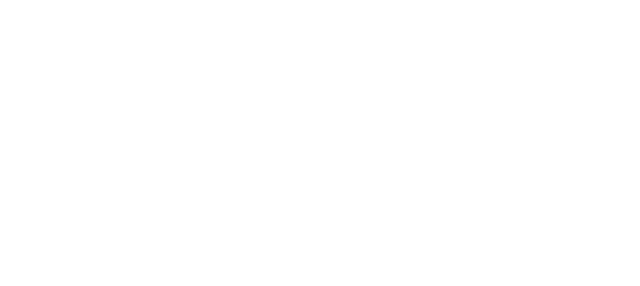
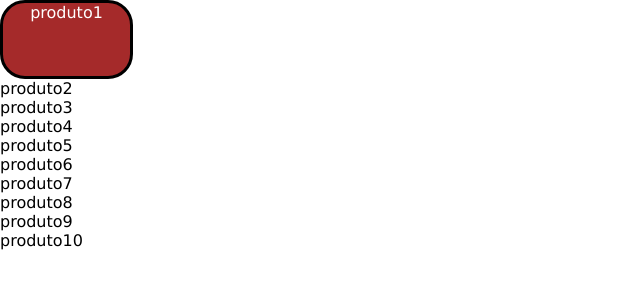
Before and after one commit to ElielAlvesDosSantos/PROVA-PPE, a plain HTML site: page index.html in a window 1280 px wide. Shown: the whole page, without its empty margins (0-640 px from the left). Drawn offline with Linux system fonts and the light colour scheme.

Commit message:
oque deu

```diff
--- a/index.html
+++ b/index.html
@@ -5,9 +5,20 @@
     <meta http-equiv="X-UA-Compatible" content="IE=edge">
     <meta name="viewport" content="width=device-width, initial-scale=1.0">
     <link rel="stylesheet" href="style.css">
-    <title>Document</title>
+    <title>Prova</title>
 </head>
 <body>
+    <div class="produto1">produto1</div>
+    <div class="produto2">produto2</div>
+    <div class="produto3">produto3</div>
+    <div class="produto4">produto4</div>
+    <div class="produto5">produto5</div>
+    <div class="produto6">produto6</div>
+    <div class="produto7">produto7</div>
+    <div class="produto8">produto8</div>
+    <div class="produto9">produto9</div>
+    <div class="produto10">produto10</div>
+
 
 </body>
 </html>
--- a/style.css
+++ b/style.css
@@ -0,0 +1,144 @@
+* {
+    font-family: verdana;
+    margin: 0;
+    padding: 0;
+    box-sizing:border-box;
+    font-weight:22px
+}
+
+ .produto1{
+    text-align: center;
+    width: 133px;
+    height: 79px;
+    background: brown;
+    border: solid;
+    color: white;
+    border-color: black;
+    border-radius: 25px;
+}
+
+
+
+/*
+
+
+    font-family: 'Segoe UI';
+    margin: 0;
+    padding: 0;
+    box-sizing:border-box;
+    font-weight:20px
+}
+.produto1 {
+    text-align: center;
+    width: 174px;
+    height: 31px;
+    background: darkgoldenrod;
+    border: solid;
+    color: white;
+    border-color: black;
+}
+
+.produto2 {
+    text-align: center;
+    width: 174px;
+    height: 31px;
+    background: darkgoldenrod;
+    border: solid;
+    color: white;
+    border-color: black;
+}
+
+.produto3 {
+    text-align: center;
+    width: 175px;
+    height: 73px;
+    transform: rotate(270deg);
+    background: darkgoldenrod;
+    border: solid;
+    color: white;
+    border-color: black;
+
+}
+
+.produto4 {
+    text-align: center;
+    width: 73px;
+    height: 73px;
+    transform: rotate(39deg);
+    background: darkgoldenrod;
+    border: solid;
+    color: white;
+    border-color: black;
+
+
+}
+
+.produto5 {
+    text-align: center;
+    width: 115px;
+    height: 95px;
+    transform: rotate(270deg);
+    background: darkgoldenrod;
+    border: solid;
+    color: white;
+    border-color: black;
+    border-radius: 28px;
+}
+
+.produto6 {
+    text-align: center;
+    width: 148px;
+    height: 56px;
+    background: darkgoldenrod;
+    border: solid;
+    border-radius: 28px;
+    color: white;
+    border-color: black;
+    transform: rotate(270deg);
+}
+
+
+.produto7 {
+    text-align: center;
+    width: 110px;
+    height: 55px;
+    background: darkgoldenrod;
+    border: solid;
+    border-radius: 28px;
+    color: white;
+    border-color: black;
+
+}
+
+.produto8 {
+    text-align: center;
+    width: 113px;
+    height: 75px;
+    background: darkgoldenrod;
+    border: solid;
+    border-radius: 20px;
+    color: white;
+    border-color: black;
+}
+
+.produto9 {
+    text-align: center;
+    width: 111px;
+    height: 55px;
+    background: darkgoldenrod;
+    border: solid;
+    border-radius: 26px;
+    color: white;
+    border-color: black;
+}
+
+.produto10 {
+    text-align: center;
+    width: 115px;
+    height: 94px;
+    background: darkgoldenrod;
+    border: solid;
+    border-radius: 28px;
+    color: white;
+    border-color: black;
+} */
```
